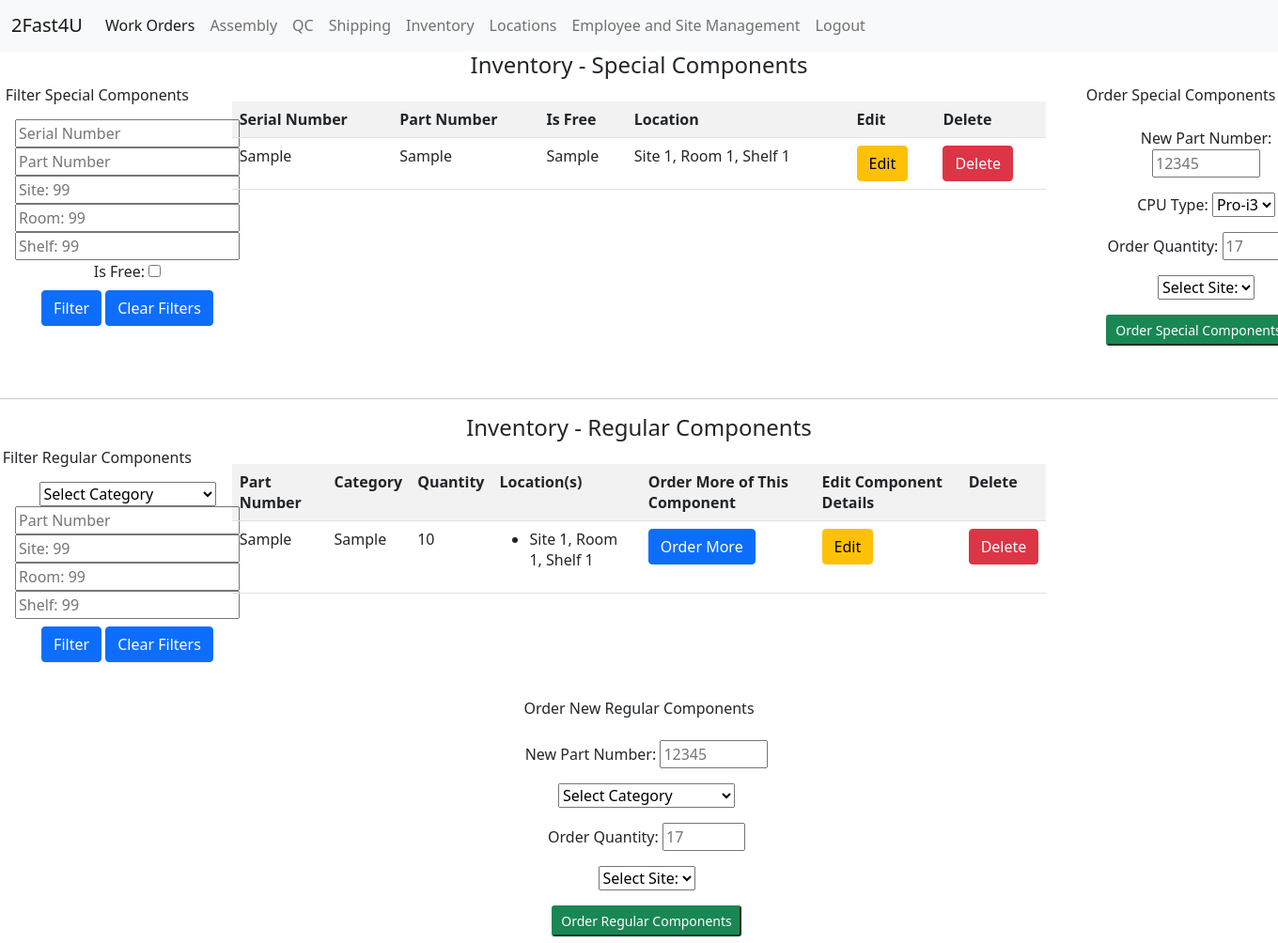
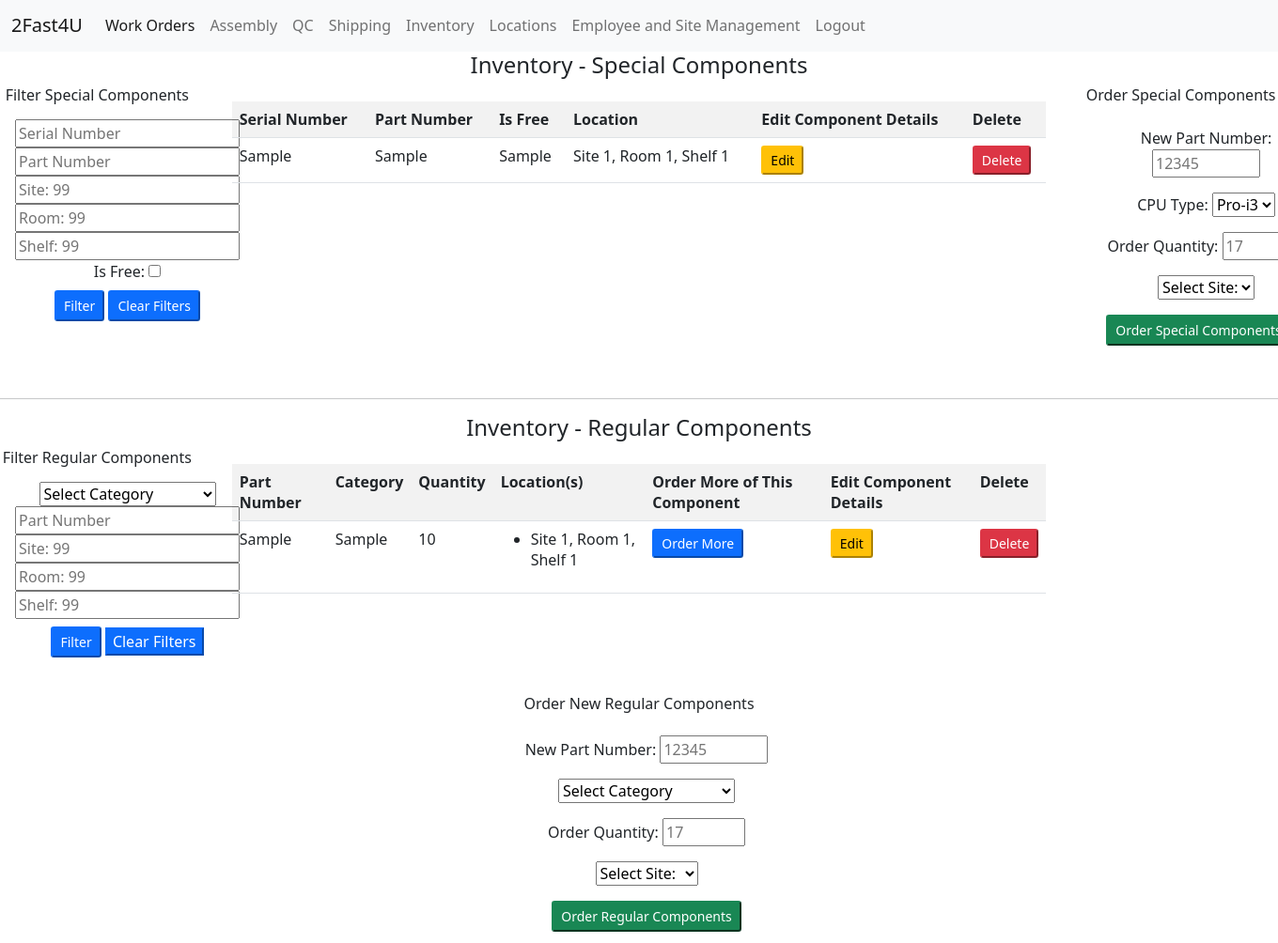
Before and after one commit to team-cs-cats/cimdb, a Flask app: template cim/templates/inventory.html in a window 1360 px wide; the page is wider, and only the part inside the window is pictured. Shown: the part 35-1039 px from the top of that part at 94% size. Run offline with Flask 2, Linux system fonts and the light colour scheme; the template is opened without the code that fills it: most values are stand-ins (such as "Sample title", 1, 10 or a date in 2020).

Commit message:
CLeaned up button format on inventory and modified sites dummy data

```diff
--- a/cim/data/sites.json
+++ b/cim/data/sites.json
@@ -2,14 +2,17 @@
 [
   {
     "site_id": 12,
+    "site_name": "Los Angeles",
     "site_address": "12745 Lampwood Road, Suite 612, Los Angeles, CA 90023"
   },
   {
     "site_id": 14,
+    "site_name": "San Francisco",
     "site_address": "26262 Shoreline Drive, San Francisco, CA 94125"
   },
   {
     "site_id": 16,
+    "site_name": "Reno",
     "site_address": "1984 Washoe Street, Reno, NV 89523"
   }
 ]
--- a/cim/templates/inventory.html
+++ b/cim/templates/inventory.html
@@ -58,8 +58,8 @@
 			</div>
 
 			<div class="inner-div">
-				<input type="button" class="btn btn-primary" value="Filter" onclick=addData() >
-				<input type="button" class="btn btn-primary" value="Clear Filters" onclick=clearFilters() >
+				<input type="button" class="btn-sm btn-primary" value="Filter" onclick=addData() >
+				<input type="button" class="btn-sm btn-primary" value="Clear Filters" onclick=clearFilters() >
 			</div>
 		</form>
 	</div>
@@ -76,7 +76,7 @@
 						<th>Part Number</th>
 						<th>Is Free</th>
 						<th>Location</th>
-						<th>Edit</th>
+						<th>Edit Component Details</th>
 						<th>Delete</th>
 						</tr>
 						{% for special_component in special_components %}
@@ -87,8 +87,8 @@
 								<td>
 									Site {{special_component.sc_location.location_site_id}}, Room {{special_component.sc_location.location_room_number}}, Shelf {{special_component.sc_location.location_shelf_number}}
 								</td>
-								<td><button class="btn btn-warning">Edit</button></td>
-								<td><button class="btn btn-danger">Delete</button></td>
+								<td><button class="btn-sm btn-warning">Edit</button></td>
+								<td><button class="btn-sm btn-danger">Delete</button></td>
 						</tr>
 					{% endfor %}
 				</table>
@@ -206,8 +206,8 @@
 
 
 			<div class="inner-div">
-				<input type="button" class="btn btn-primary" value="Filter" onclick=addData() >
-				<input type="button" class="btn btn-primary" value="Clear Filters" onclick=clearFilters() >
+				<input type="button" class="btn-sm btn-primary" value="Filter" onclick=addData() >
+				<input type="button" class="btn=sm btn-primary" value="Clear Filters" onclick=clearFilters() >
 			</div>
 		</form>
 	</div>
@@ -239,9 +239,9 @@
 								{% endfor %}
 							</ul>
 						</td>
-						<td><button class="btn btn-primary">Order More</button></td>
-						<td><button class="btn btn-warning">Edit</button></td>
-						<td><button class="btn btn-danger">Delete</button></td>
+						<td><button class="btn-sm btn-primary">Order More</button></td>
+						<td><button class="btn-sm btn-warning">Edit</button></td>
+						<td><button class="btn-sm btn-danger">Delete</button></td>
 					</tr>
 					{% endfor %}
 				</table>
@@ -288,9 +288,9 @@
 					<div class="inner-div">
 						<select class="custom-select" id="new_rc_site" required>
 							<option selected>Select Site: </option>
-						    <option value=12>LA-12</option>
-						    <option value=14>SF-14</option>
-						    <option value=16>Reno-16</option>
+							{% for site in sites %}
+						    	<option>{{site.site_name}}</option>
+						    {% endfor %}
 						</select>
 					</div>
 				</div>
--- a/cim/webapp.py
+++ b/cim/webapp.py
@@ -169,7 +169,7 @@ def inventory():
         return redirect(url_for("cim.templates.index"))
 
     if request.method=="GET":
-        return render_template("inventory.html", regular_components=data.get_rc(), special_components=data.get_sc())
+        return render_template("inventory.html", regular_components=data.get_rc(), special_components=data.get_sc(), sites=get_sites())
 
 @webapp.route('/shipping', methods=['GET', 'POST'])
 @login_required
```
